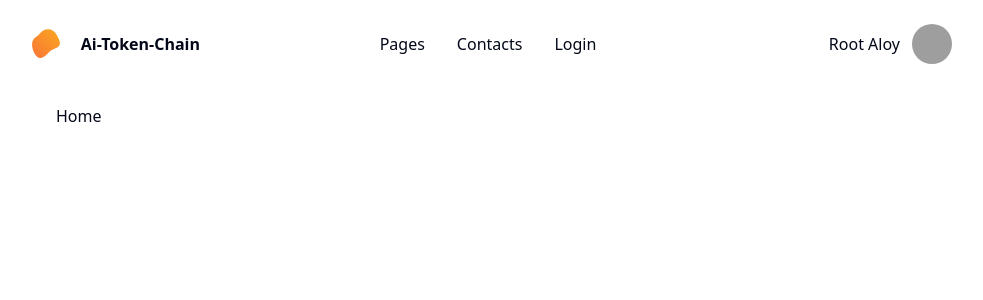
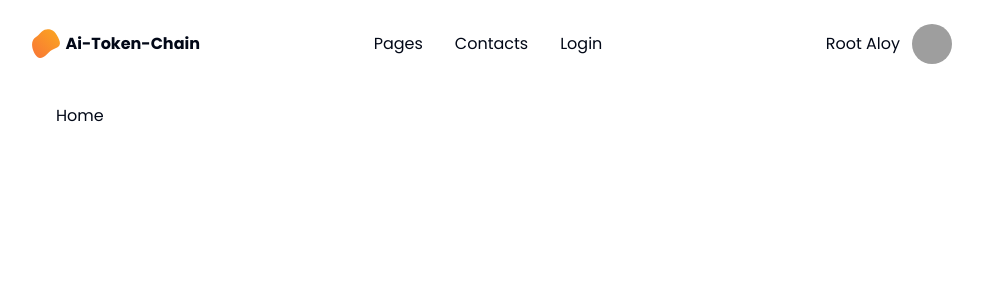
Before and after one commit to kingpin-ay/Ai-Token-Trader, a React (Vite) app in the folder frontend/: page / in a window 1280 px wide. Shown: the top 300 px of the page, without its empty margins (152-1135 px from the left). Built offline with nearby package versions, Linux system fonts and the light colour scheme; grey boxes are pictures that could not be loaded.

Commit message:
Minor bug fix about the Poppins font style

```diff
--- a/frontend/src/index.css
+++ b/frontend/src/index.css
@@ -1,7 +1,7 @@
+@import url('https://fonts.googleapis.com/css2?family=Poppins:wght@200;400;500;700&display=swap');
 @tailwind base;
 @tailwind components;
 @tailwind utilities;
-@import url('https://fonts.googleapis.com/css2?family=Poppins:wght@200;400;500;700&display=swap');
 
 /* default newyork */
 /*
```
